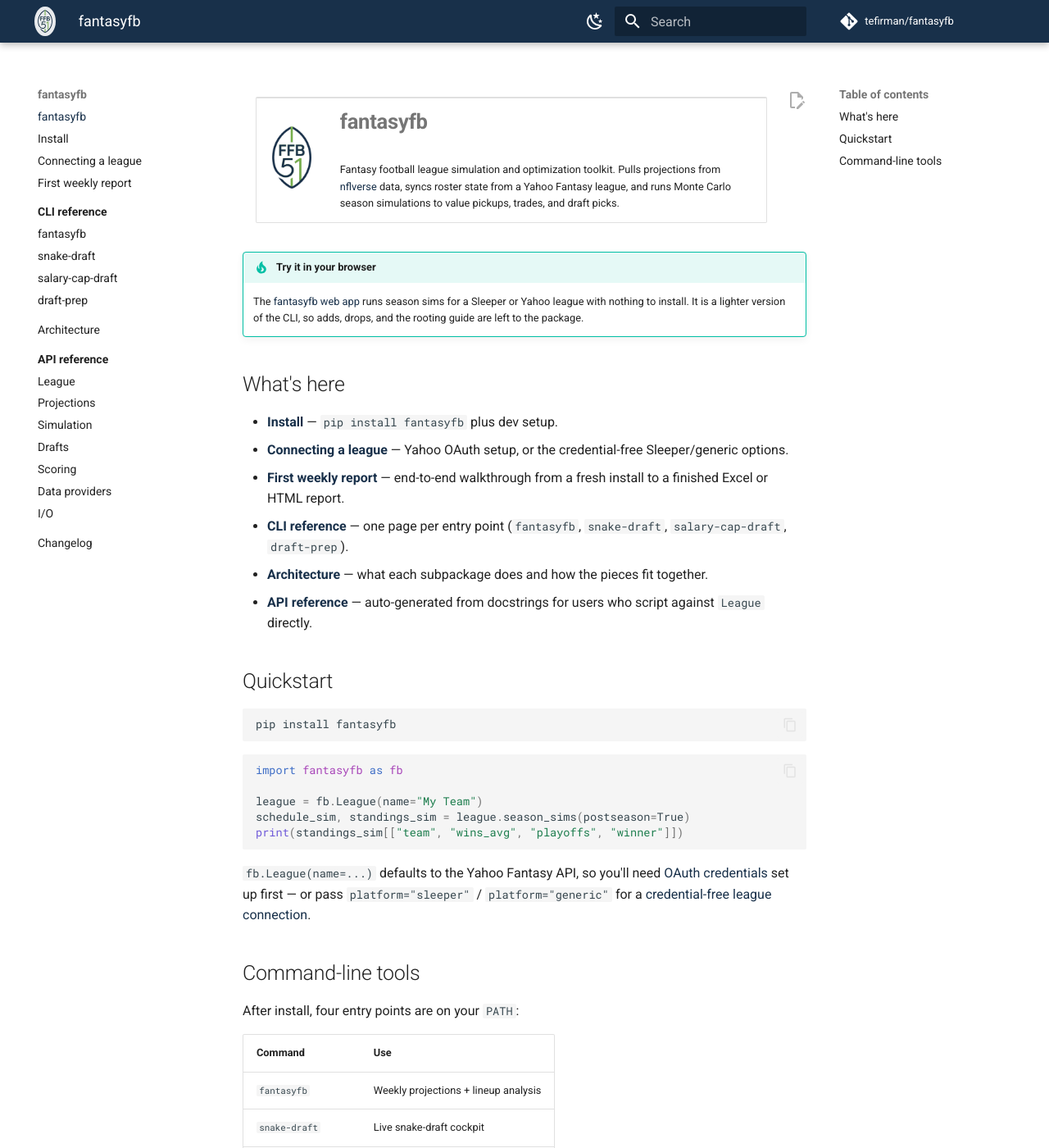
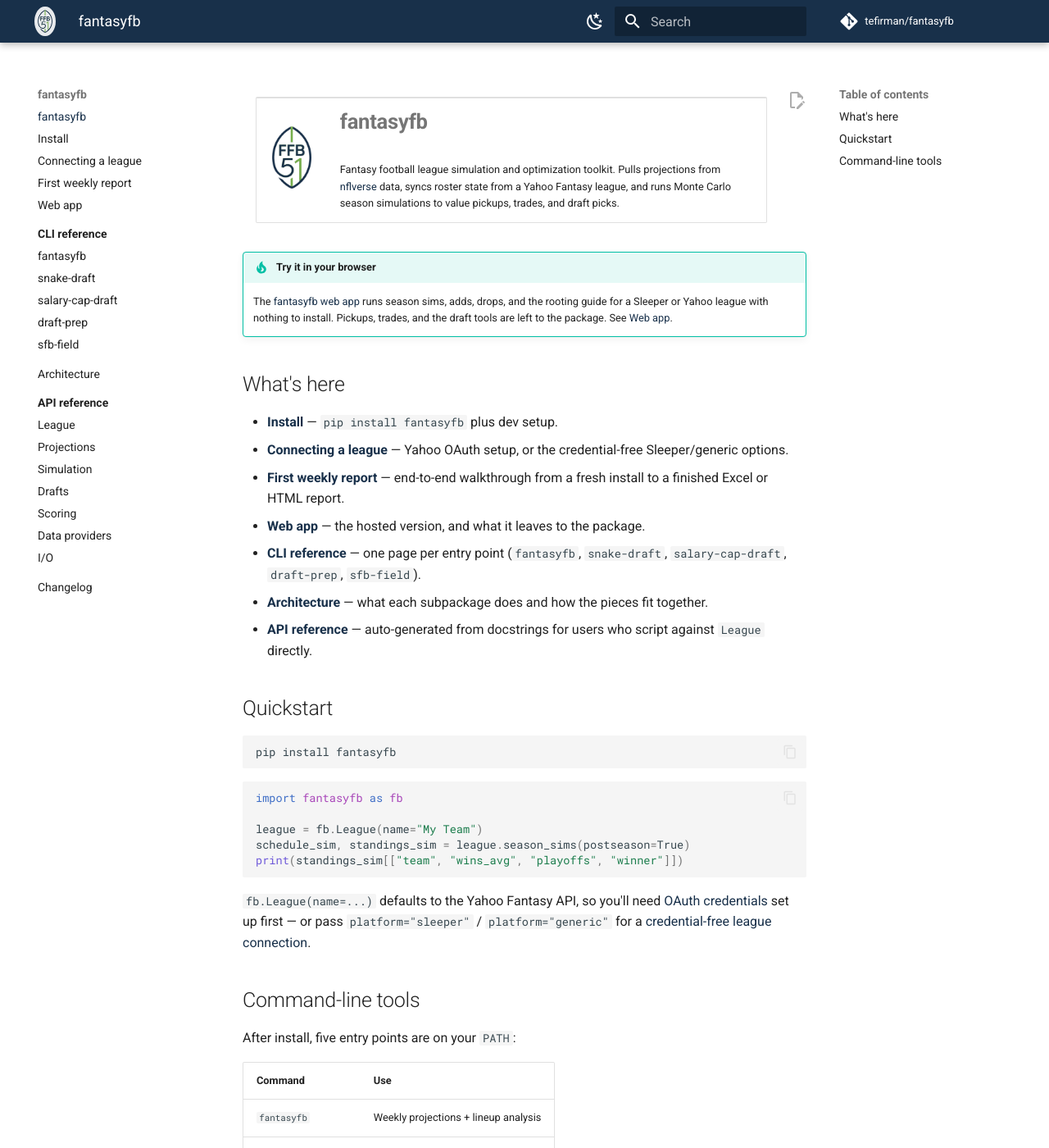
Before and after one commit to tefirman/fantasyfb, an MkDocs documentation site: the page built from docs/index.md, in a window 1280 px wide and 1400 px high. Shown: the whole window at 82% size. Built offline with MkDocs 1.6.1 and Material for MkDocs 9.7.7, drawn with Linux system fonts in a browser that asks for light colours; comment, search, counter and statistics services are not loaded; some of the changed text lies outside the part shown.

Commit message:
Document sfb-field and the web app, and ignore sfb-field run output (#137)

```diff
--- a/docs/index.md
+++ b/docs/index.md
@@ -16,9 +16,9 @@
 
 !!! tip "Try it in your browser"
     The [fantasyfb web app](https://fantasy.taylorfirman.com/) runs season
-    sims for a Sleeper or Yahoo league with nothing to install. It is a
-    lighter version of the CLI, so adds, drops, and the rooting guide are
-    left to the package.
+    sims, adds, drops, and the rooting guide for a Sleeper or Yahoo league
+    with nothing to install. Pickups, trades, and the draft tools are left
+    to the package. See [Web app](web-app.md).
 
 ## What's here
 
@@ -27,8 +27,11 @@
   credential-free Sleeper/generic options.
 - **[First weekly report](quickstart.md)** — end-to-end walkthrough
   from a fresh install to a finished Excel or HTML report.
+- **[Web app](web-app.md)** — the hosted version, and what it leaves
+  to the package.
 - **[CLI reference](cli/index.md)** — one page per entry point
-  (`fantasyfb`, `snake-draft`, `salary-cap-draft`, `draft-prep`).
+  (`fantasyfb`, `snake-draft`, `salary-cap-draft`, `draft-prep`,
+  `sfb-field`).
 - **[Architecture](architecture.md)** — what each subpackage does and
   how the pieces fit together.
 - **[API reference](api/index.md)** — auto-generated from docstrings
@@ -55,13 +58,14 @@
 
 ## Command-line tools
 
-After install, four entry points are on your `PATH`:
+After install, five entry points are on your `PATH`:
 
 | Command            | Use                                  |
 | ------------------ | ------------------------------------ |
 | `fantasyfb`        | Weekly projections + lineup analysis |
 | `snake-draft`      | Live snake-draft cockpit             |
-| `salary-cap-draft` | Live salary-cap (auction) draft tool |
+| `salary-cap-draft` | Live salary-cap draft tool           |
 | `draft-prep`       | Pre-draft tiers / VORP / mocks       |
+| `sfb-field`        | Field-wide Scott Fish Bowl odds      |
 
 Run any with `--help` for the full option list.
--- a/mkdocs.yml
+++ b/mkdocs.yml
@@ -40,12 +40,14 @@
   - Install: install.md
   - Connecting a league: platforms.md
   - First weekly report: quickstart.md
+  - Web app: web-app.md
   - CLI reference:
       - cli/index.md
       - fantasyfb: cli/fantasyfb.md
       - snake-draft: cli/snake-draft.md
       - salary-cap-draft: cli/salary-cap-draft.md
       - draft-prep: cli/draft-prep.md
+      - sfb-field: cli/sfb-field.md
   - Architecture: architecture.md
   - API reference:
       - api/index.md
```
Also changed, not shown: docs/cli/index.md (+4 -2 lines), docs/cli/sfb-field.md (added, +70 -0 lines), docs/web-app.md (added, +38 -0 lines), 1 other file.
